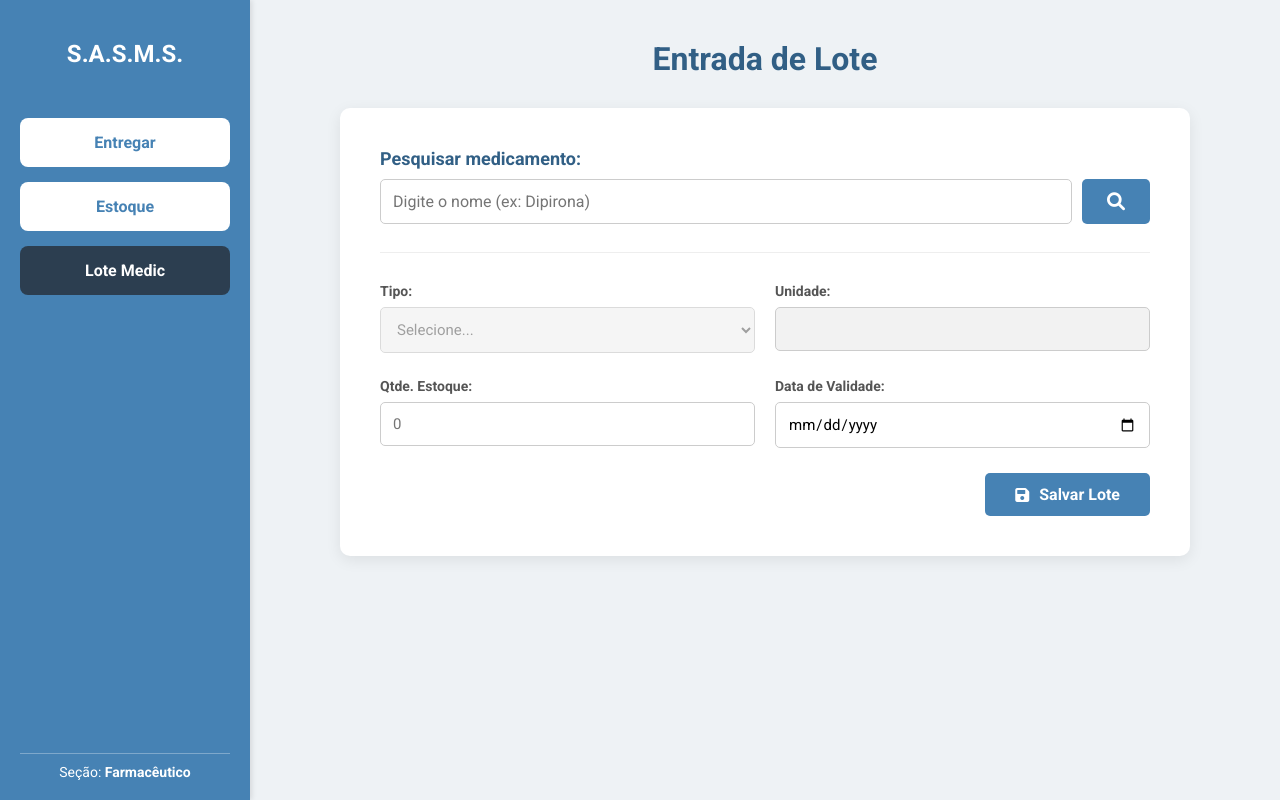
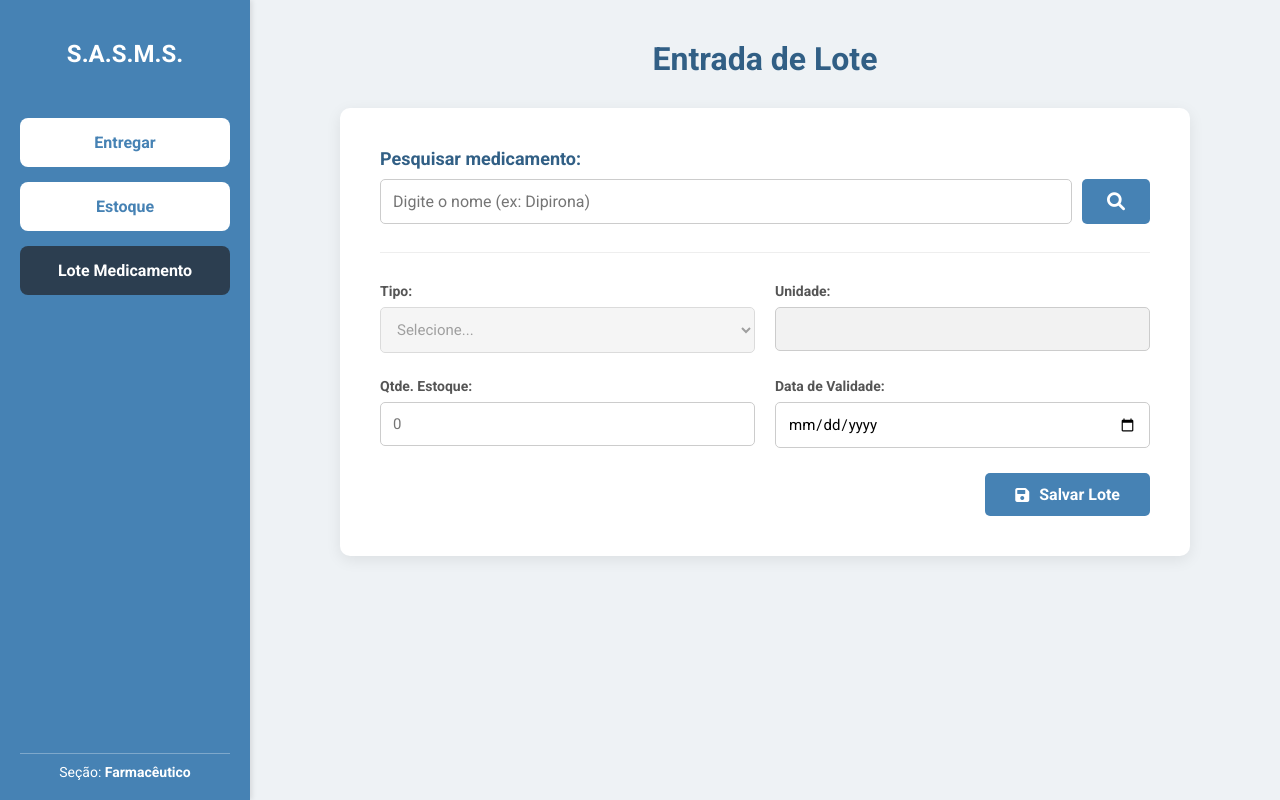
Before and after one commit to jmarcosgc/Sistema-de-Administracao---Secretaria-de-Saude-Municipal, a Flask app: page /lote/ in a window 1280 px wide. Run offline with Flask 3, Linux system fonts and the light colour scheme.

Commit message:
style: Corrigindo os nomes dos botões

```diff
--- a/templates/pages/farmacia_entrega.html
+++ b/templates/pages/farmacia_entrega.html
@@ -15,7 +15,7 @@
     <nav class="nav-buttons">
         <button class="btn-nav active" onclick="window.location.href='/entrega'">Entregar</button>
         <button class="btn-nav" onclick="window.location.href='/estoque'">Estoque</button>
-        <button class="btn-nav" onclick="window.location.href='/lote'">Lote medic</button>
+        <button class="btn-nav" onclick="window.location.href='/lote'">Lote Medicamento</button>
     </nav>
     <div class="sidebar-footer">
         Seção: <strong>Farmacêutico</strong>
--- a/templates/pages/farmacia_lote.html
+++ b/templates/pages/farmacia_lote.html
@@ -19,7 +19,7 @@
         <nav class="nav-buttons">
             <button class="btn-nav" onclick="window.location.href='/entrega'">Entregar</button>
             <button class="btn-nav" onclick="window.location.href='/estoque'">Estoque</button>
-            <button class="btn-nav active" onclick="window.location.href='/lote'">Lote Medic</button>
+            <button class="btn-nav active" onclick="window.location.href='/lote'">Lote Medicamento</button>
         </nav>
 
         <div class="sidebar-footer">
```
